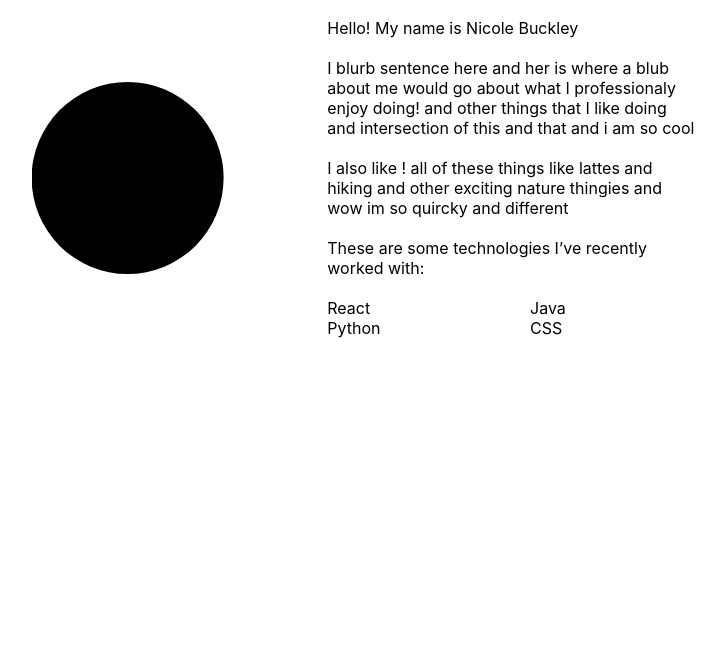
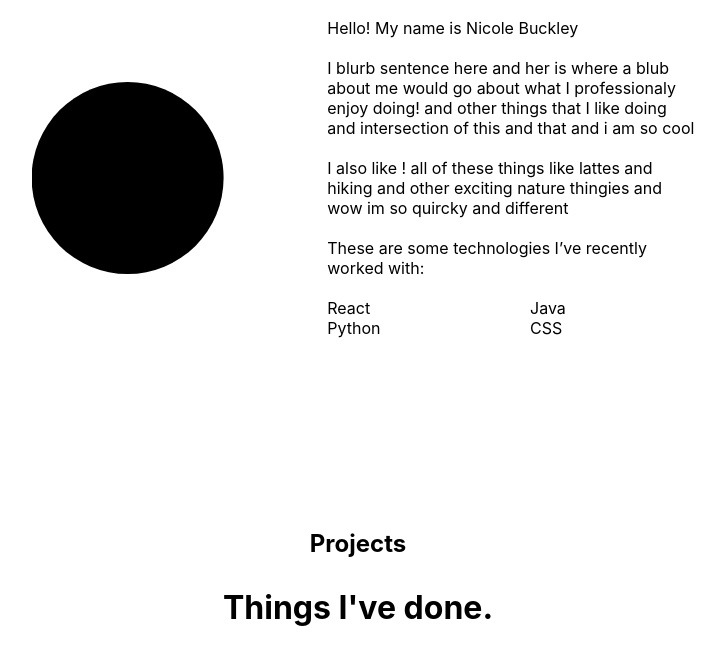
Before and after one commit to n-buckley/portfolio, a React (Create React App) app: page / in a window 1280 px wide. Shown: the part 1102-1766 px from the top of the page, without its empty margins (282-1007 px from the left). Before the commit the page ends 1600 px from the top, so only its background shows below. Built offline with nearby package versions, Linux system fonts and the light colour scheme.

Commit message:
Set up basic project page, minus FeaturedCards

```diff
--- a/src/App.js
+++ b/src/App.js
@@ -1,5 +1,6 @@
 import AboutPage from "./components/pages/About/AboutPage";
 import LandingPage from "./components/pages/Landing/LandingPage";
+import ProjectPage from "./components/pages/Project/ProjectPage";
 
 
 function App() {
@@ -7,6 +8,7 @@ function App() {
     <div>
       <LandingPage />
       <AboutPage />
+      <ProjectPage />
     </div>
   );
 }
--- /dev/null
+++ b/src/components/pages/Project/ProjectPage.jsx
@@ -0,0 +1,21 @@
+import './project.css';
+
+function ProjectPage() {
+    return (
+        <div className='p-page'>
+            <div className='p-titles__wrapper'>
+                <div className='p-title'>
+                    <h2>Projects</h2>
+                </div>
+                <div className='p-title'>
+                    <h1>Things I've done.</h1>
+                </div>
+            </div>
+            <div className='featured__wrapper'>
+
+            </div>
+        </div>
+    );
+}
+
+export default ProjectPage;
--- /dev/null
+++ b/src/components/pages/Project/project.css
@@ -0,0 +1,27 @@
+.p-page {
+    width: 100%;
+    height: 100vh;
+}
+
+.p-titles__wrapper {
+    height: 20%;
+    width: 100%;
+
+    display: flex;
+    flex-direction: column;
+    align-items:center;
+    justify-content: space-evenly;
+}
+
+.p-title {
+    width: 100%;
+    text-align: center;
+}
+
+.featured__wrapper {
+    height: 80%;
+    width: 60%;
+    margin: auto;
+
+    display: flex;
+}
```
